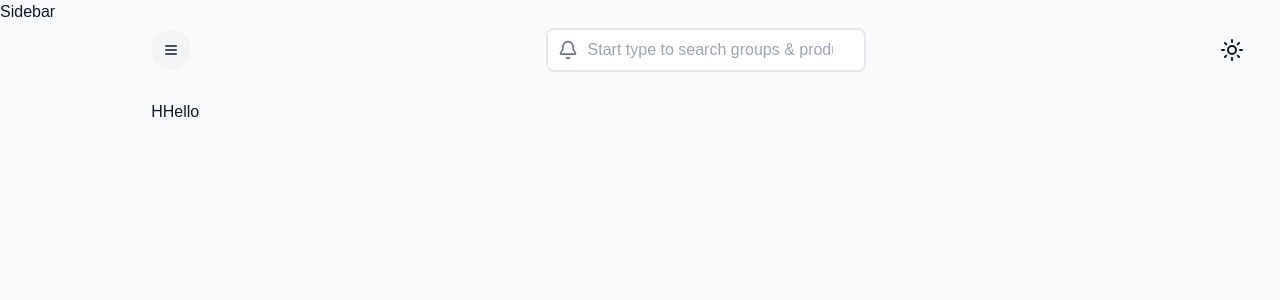
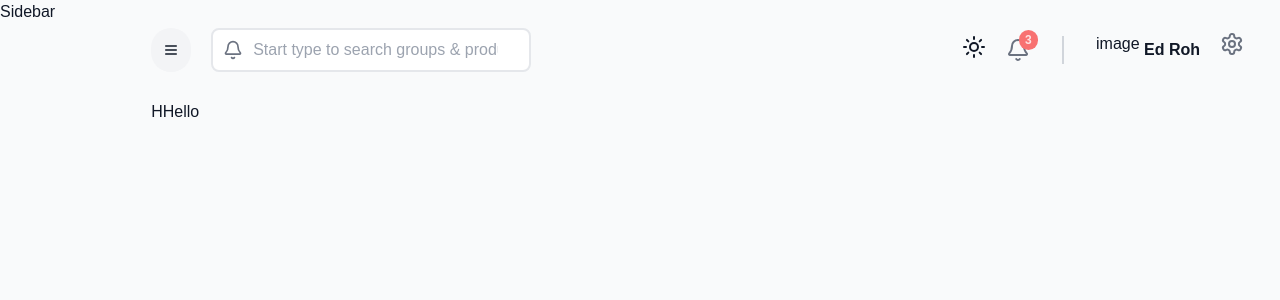
Before and after one commit to GogaImerlishvili/inventory_managment, a Next.js app: page / in a window 1280 px wide. Shown: the top 300 px of the page. Built offline with nearby package versions, Linux system fonts and the light colour scheme.

Commit message:
create nav bar right section

```diff
--- a/src/app/(components)/Navbar/index.tsx
+++ b/src/app/(components)/Navbar/index.tsx
@@ -1,7 +1,8 @@
 "use client"
 
 import React from 'react'
-import { Bell, Menu, Sun } from 'lucide-react'
+import Link from 'next/link'
+import { Bell, Menu, Settings, Sun } from 'lucide-react'
 
 const Nvabr = () => {
     return (
@@ -11,21 +12,37 @@
                 <button className='px-3 py-3 bg-gray-100 rounded-full hover:bg-blue-100' onClick={() => { }}>
                     <Menu className="w-4 h-4" />
                 </button>
-            </div>
-            <div className='relative'>
-                <input type='search' placeholder='Start type to search groups & products' className='pl-10 pr-4 py-2 w-50 md:w-80 border-2 borde-gray-300 bg-white rounded-lg focus:outline-none focus:border-blue-500' />
-                <div className='absolute inset-y-0 left-0 pl-3 flex items-center pointer-events-non'>
-                    <Bell className='text-gray-500' size={20} />
+                <div className='relative'>
+                    <input type='search' placeholder='Start type to search groups & products' className='pl-10 pr-4 py-2 w-50 md:w-80 border-2 borde-gray-300 bg-white rounded-lg focus:outline-none focus:border-blue-500' />
+                    <div className='absolute inset-y-0 left-0 pl-3 flex items-center pointer-events-non'>
+                        <Bell className='text-gray-500' size={20} />
+                    </div>
                 </div>
             </div>
             {/* Right Side */}
 
             <div className='flex justify-between itemc-center gap-5'>
                 <div className='hidden md:flex justify-between items-center gap-5'>
-                    <button onClick={() => {}}>
-                        <Sun className='cursor-pointer'/>
-                    </button>
+                    <div>
+                        <button onClick={() => { }}>
+                            <Sun className='cursor-pointer' size={24} />
+                        </button>
+                    </div>
+                    <div className='relative'>
+                        <Bell className='cursor-pointer text-gray-500' size={24} />
+                        <span className='absolute -top-2 -right-2 inline-flex items-center justify-center px-[0.4rem] py-1 text-xs font-semibold leading-none text-red-100 bg-red-400 rounded-full'>3</span>
+                    </div>
+                    <hr className='w-0 h-7 border border-solid border-l border-gray-300 mx-3' />
+                    <div className='flex items-center gap-3 cursor-pointer'>
+                        <div className='w-9 h-9'>
+                            image
+                        </div>
+                        <span className='font-semibold'>Ed Roh</span>
+                    </div>
                 </div>
+                <Link href="/settings">
+                    <Settings className='cursor-pointer text-gray-500' size={24} />
+                </Link>
             </div>
         </div>
     )
```
